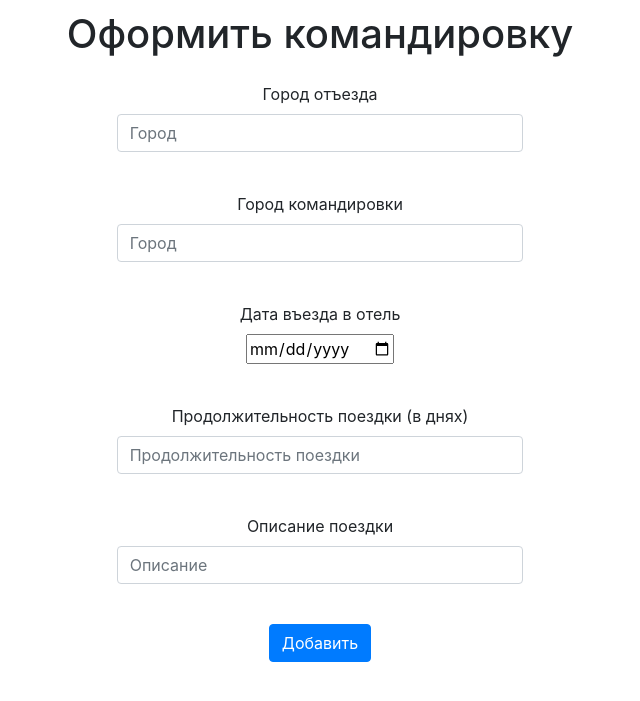
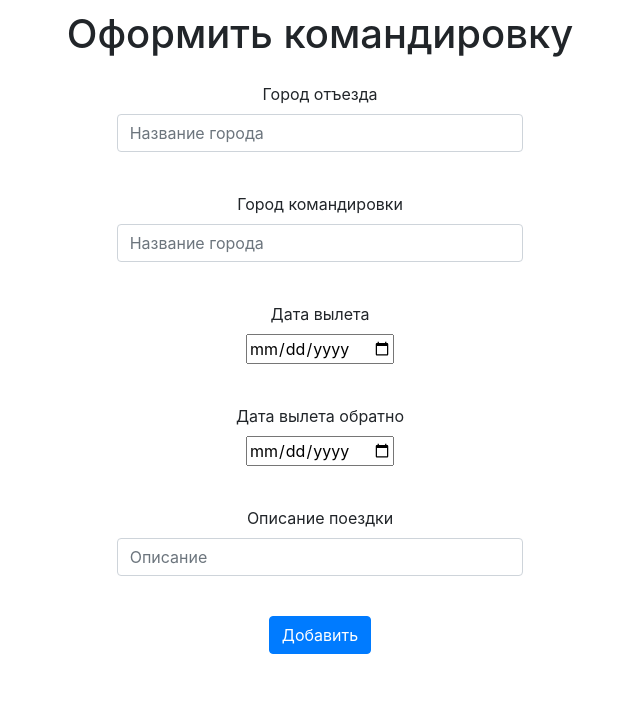
Before and after one commit to Likogeles/Buisnesstrips, a Flask app: page / in a window 1280 px wide. Shown: the part 62-763 px from the top of the page, without its empty margins (320-960 px from the left). Run offline with Flask 2, Linux system fonts and the light colour scheme; some libraries are stand-ins or nearby versions.

Commit message:
Работа с датами

```diff
--- a/data/addtrip.py
+++ b/data/addtrip.py
@@ -1,23 +1,23 @@
 from flask_wtf import FlaskForm
 from wtforms import StringField, SubmitField, DateField
-from wtforms.validators import DataRequired
+from wtforms.validators import DataRequired, Optional
 from flask_wtf.file import FileField, FileRequired, FileAllowed
 from wtforms.fields.html5 import EmailField
 
 
 class AddTripForm(FlaskForm):
-    city_from = StringField('Город отъезда', validators=[DataRequired()])
+    city_from = StringField('Город отъезда', validators=[Optional()])
     city_where = StringField('Город командировки', validators=[DataRequired()])
-    hostel_time_in = DateField('Дата въезда в отель', validators=[DataRequired()])
-    duration = StringField('Продолжительность поездки (в днях)', validators=[DataRequired()])
-    description = StringField('Описание поездки', validators=[DataRequired()])
+    departure_time_city = DateField('Дата вылета', validators=[DataRequired()])
+    departure_time_home = DateField('Дата вылета обратно', validators=[DataRequired()])
+    description = StringField('Описание поездки', validators=[Optional()])
 
+    # duration = StringField('Продолжительность поездки (в днях)', validators=[DataRequired()])
+    # hostel_time_in = DateField('Дата въезда в отель', validators=[DataRequired()])
     # hostel = StringField('Хостел', validators=[DataRequired()])
     # hostel_price = StringField('Цена отеля', validators=[DataRequired()])
     # flight_price = StringField('Цена перелёта', validators=[DataRequired()])
     # flight_company = StringField('Авиакомпания', validators=[DataRequired()])
-    # departure_time_city = StringField('Время вылета', validators=[DataRequired()])
-    # departure_time_home = StringField('Время вылета домой', validators=[DataRequired()])
     # hostel_time_out = StringField('Выезд из отеля', validators=[DataRequired()])
 
     submit = SubmitField('Добавить')
--- a/data/users.py
+++ b/data/users.py
@@ -11,6 +11,7 @@ class User(db_session.SqlAlchemyBase, UserMixin):
     id = sqlalchemy.Column(sqlalchemy.Integer,
                            primary_key=True, autoincrement=True)
     name = sqlalchemy.Column(sqlalchemy.String, nullable=True)
+    secondname = sqlalchemy.Column(sqlalchemy.String, nullable=True)
     email = sqlalchemy.Column(sqlalchemy.String,
                               index=True, unique=True, nullable=True)
     password = sqlalchemy.Column(sqlalchemy.String, nullable=True)
--- a/main.py
+++ b/main.py
@@ -240,30 +240,33 @@ def log_out():
 @app.route('/add_trip', methods=['GET', 'POST'])
 def add_trip():
 
-    # if not request.cookies.get("user_id", 0):
-    #     return make_response(redirect("/login"))
-
     form = addtrip.AddTripForm()
     db_session.global_init("db/Buisness_trips.sqlite")
     session = db_session.create_session()
 
-
     if form.validate_on_submit():
         trip = trips.Trip()
-        # trip.traveler_id = request.cookies.get("user_id", 0)
-        # trip.traveler = session.query(users.User).filter(users.User.id == request.cookies.get("user_id", 0)).first().name
-        # city_from = session.query(users.User).filter(users.User.id == request.cookies.get("user_id", 0)).first().city
 
-        trip.city_from = form.city_from.data
-        trip.city_where = form.city_where.data
-        date = form.hostel_time_in.data
-        print(date)
+        datee = form.departure_time_city.data - date.today()
+        if datee.days < 14:
+            return render_template('addtrip.html', messagedate="Слишком рано, измените дату", form=form)
 
-        if not form.duration.data.isdigit():
+        datee = form.departure_time_home.data - form.departure_time_city.data
+        if datee.days < 0:
             return render_template('addtrip.html', messageduration="Продолжительность поездки введена неверно", form=form)
 
+        if request.cookies.get("user_id", 0):
+            trip.traveler_id = request.cookies.get("user_id", 0)
+            trip.traveler = session.query(users.User).filter(users.User.id == request.cookies.get("user_id", 0)).first().name
+            trip.city_from = session.query(users.User).filter(users.User.id == request.cookies.get("user_id", 0)).first().city
+        else:
+            trip.city_from = form.city_from.data
+
+        trip.city_where = form.city_where.data
+        trip.description = form.description.data
+        trip.departure_time_city = form.departure_time_city.data
+
         URL_CITYES = f"https://www.travelpayouts.com/widgets_suggest_params?q=Из%20{trip.city_from}%20в%20{form.city_where.data}"
-
         response = requests.request("GET", URL_CITYES)
         todos = json.loads(response.text)
         if todos:
@@ -272,26 +275,24 @@ def add_trip():
         else:
             return render_template('addtrip.html', messagecity="Название одного из городов введено неверно", form=form)
 
+        trip.departure_time_home = trip.departure_time_city
 
-        # URL_FLIGHT = 'http://api.travelpayouts.com/v2/prices/latest'
-        # querystring = {
-        #     "origin": from_code,
-        #     "destination": where_code,
-        #     "depart_date": "2020-12",
-        #     "return_date": "2021-02"
-        # }
-        #
-        # headers = {'x-access-token': 'f69935f4d595df3fa57f95cf98bebf86'}
-        # response = requests.request("GET", URL_FLIGHT, headers=headers, params=querystring)
-        # print(response.text)
-        #
         # session.commit()
+        if request.cookies.get("user_id", 0):
+            username = session.query(users.User).filter(users.User.id == request.cookies.get("user_id", 0)).first().name
+            username += ' ' + session.query(users.User).filter(
+                users.User.id == request.cookies.get("user_id", 0)).first().secondname
+            usercity = session.query(users.User).filter(users.User.id == request.cookies.get("user_id", 0)).first().city
+            return render_template('addtrip.html', title='Добавить поездку', username=username, usercity=usercity,
+                                   messagecomplite="Форма поездки составлена, составить новую?", form=form)
+        return render_template('addtrip.html', title='Добавить поездку', messagecomplite="Форма поездки составлена, составить новую?", form=form)
 
-        return redirect("/")
+    if request.cookies.get("user_id", 0):
+        username = session.query(users.User).filter(users.User.id == request.cookies.get("user_id", 0)).first().name
+        username += ' ' + session.query(users.User).filter(users.User.id == request.cookies.get("user_id", 0)).first().secondname
+        usercity = session.query(users.User).filter(users.User.id == request.cookies.get("user_id", 0)).first().city
+        return render_template('addtrip.html', title='Добавить поездку', username=username, usercity=usercity, form=form)
     return render_template('addtrip.html', title='Добавить поездку', form=form)
-
-    # username = session.query(users.User).filter(users.User.id == request.cookies.get("user_id", 0)).first().name
-    # return render_template('addtrip.html', title='Добавить поездку', username=username, form=form)
 
 
 @app.route('/mytrips', methods=['GET', 'POST'])
--- a/templates/addtrip.html
+++ b/templates/addtrip.html
@@ -49,24 +49,34 @@
     <div class="col" align="center">
         {{ form.hidden_tag() }}
         <p align="center">
+            {% if messagecomplite %}
+                <div class="alert alert-info" role="alert">
+                    {{ messagecomplite }}
+                </div>
+            {% endif %}
+        </p>
+        <p align="center">
             {% if messagecity %}
                 <div class="alert alert-danger" role="alert">
                     {{ messagecity }}
                 </div>
             {% endif %}
         </p>
+        {% if not usercity %}
             <p>
                 {{ form.city_from.label }}<br>
-            {{ form.city_from(class="form-control", placeholder="Город") }}<br>
+                {{ form.city_from(class="form-control", placeholder="Название города") }}
+                <br>
                 {% for error in form.city_from.errors %}
                     <div class="alert alert-danger" role="alert">
                         {{ error }}
                     </div>
                 {% endfor %}
             </p>
+        {% endif %}
         <p>
             {{ form.city_where.label }}<br>
-            {{ form.city_where(class="form-control", placeholder="Город") }}<br>
+            {{ form.city_where(class="form-control", placeholder="Название города") }}<br>
             {% for error in form.city_where.errors %}
                 <div class="alert alert-danger" role="alert">
                     {{ error }}
@@ -74,18 +84,25 @@
             {% endfor %}
         </p>
         <p>
-            {{ form.hostel_time_in.label }}<br>
-            {{ form.hostel_time_in(type="date") }}<br><br>
-            {% for error in form.hostel_time_in.errors %}
+            {{ form.departure_time_city.label }}<br>
+            {{ form.departure_time_city(type="date") }}<br><br>
+            {% for error in form.departure_time_city.errors %}
                 <div class="alert alert-danger" role="alert">
                     {{ error }}
                 </div>
             {% endfor %}
         </p>
+        <p align="center">
+            {% if messagedate %}
+                <div class="alert alert-danger" role="alert">
+                    {{ messagedate }}
+                </div>
+            {% endif %}
+        </p>
         <p>
-            {{ form.duration.label }}<br>
-            {{ form.duration(class="form-control", placeholder="Продолжительность поездки") }}<br>
-            {% for error in form.duration.errors %}
+            {{ form.departure_time_home.label }}<br>
+            {{ form.departure_time_home(type="date") }}<br><br>
+            {% for error in form.departure_time_home.errors %}
                 <div class="alert alert-danger" role="alert">
                     {{ error }}
                 </div>
```
Lines whose indentation alone changed are shown as unchanged.
